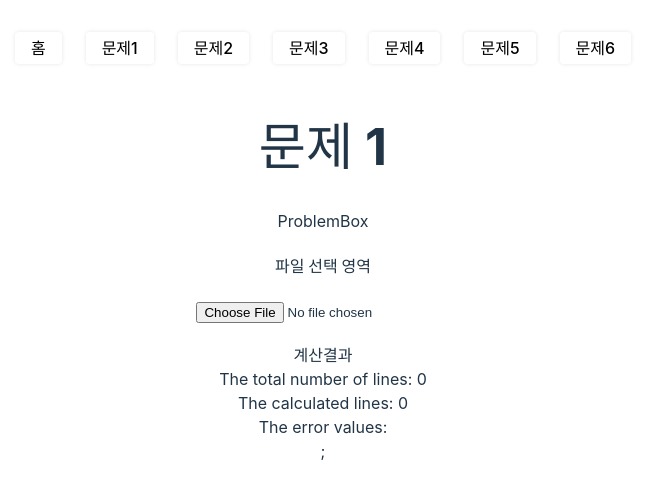
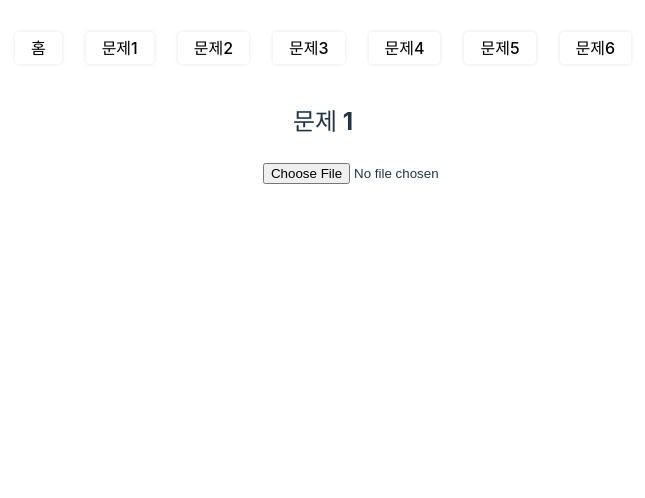
Before and after one commit to hinyc/brique, a React (Vite) app in the folder client/: page /problem1 in a window 1280 px wide. Shown: the top 498 px of the page, without its empty margins (317-962 px from the left). Built offline with nearby package versions, Linux system fonts and the light colour scheme.

Commit message:
fix: 문제1 페이지 네이션 추가 및 디자인 수정

```diff
--- /dev/null
+++ b/client/src/pages/problem1/components/pagenation.tsx
@@ -0,0 +1,60 @@
+import styled from '@emotion/styled';
+import React, { useCallback, useEffect, useState } from 'react';
+
+interface PageNationProps {
+  size: number;
+  totalItems: number;
+  setRange: React.Dispatch<React.SetStateAction<{ start: number; end: number }>>;
+}
+
+export default function PageNation(props: PageNationProps) {
+  const [currentPage, setCurrentPage] = useState(1);
+  const pages = Array.from({ length: Math.ceil(props.totalItems / props.size) }, (_, i) => i + 1);
+
+  const pageChanger = useCallback((page: number) => {
+    props.setRange({
+      start: (page - 1) * props.size,
+      end: page * props.size,
+    });
+    // eslint-disable-next-line react-hooks/exhaustive-deps
+  }, []);
+
+  useEffect(() => {
+    pageChanger(currentPage);
+  }, [currentPage, pageChanger]);
+
+  return (
+    <PageNationStyle>
+      <div className="pages">
+        {pages.map((page) => (
+          <button key={page} onClick={() => setCurrentPage(page)}>
+            {page}
+          </button>
+        ))}
+      </div>
+      <span className="notification">*좌우 스크롤을 통해 페이지를 선택하세요.</span>
+    </PageNationStyle>
+  );
+}
+
+const PageNationStyle = styled.div`
+  max-width: 400px;
+  .pages {
+    padding: 10px 0;
+    display: flex;
+    overflow: auto;
+    button {
+      min-width: 20px;
+      width: 20px;
+      height: 30px;
+      align-items: center;
+      padding: 0;
+      margin: 0 4px;
+    }
+  }
+  .notification {
+    margin-top: 10px;
+    font-size: 12px;
+    color: gray;
+  }
+`;
--- /dev/null
+++ b/client/src/pages/problem1/components/viewer.tsx
@@ -0,0 +1,81 @@
+import { lineCalculator } from '../util';
+import styled from '@emotion/styled';
+
+interface ViewerProps {
+  range: { start: number; end: number };
+
+  csvData: string[][];
+}
+
+export const Viewer = (props: ViewerProps) => {
+  //render 최적화를 위해 10000개만 렌더링
+  return (
+    <ViewerStyle className="viewer">
+      <div className="group column">
+        <span>최대값</span>
+        <span>최솟값</span>
+        <span>합계</span>
+        <span>평균</span>
+        <span className="std">표준편차</span>
+        <span>중간값</span>
+      </div>
+
+      <div className="list">
+        {props.csvData.slice(props.range.start, props.range.end).map((data, index) => {
+          {
+            /* {props.csvData.map((data, index) => { */
+          }
+          const calc = lineCalculator(data);
+
+          if (calc.error) {
+            return;
+          }
+
+          return (
+            <div key={index} className="group">
+              <span>{calc.min}</span>
+              <span>{calc.max}</span>
+              <span>{calc.sum}</span>
+              <span>{calc.avg}</span>
+              <span className="std">{calc.std}</span>
+              <span>{calc.median}</span>
+            </div>
+          );
+        })}
+      </div>
+    </ViewerStyle>
+  );
+};
+
+export const ViewerStyle = styled.div`
+  margin-top: 20px;
+  padding: 16px;
+  max-height: calc(100vh - 450px);
+  border-radius: 8px;
+  box-shadow: 0 0 10px 0 rgba(0, 0, 0, 0.1);
+  /* max-height: 200px; */
+  .list {
+    background-color: red;
+    overflow: auto;
+    max-height: calc(100vh - 500px);
+  }
+  .group {
+    width: 100%;
+    display: flex;
+
+    width: 100%;
+    justify-content: space-around;
+    span {
+      display: block;
+      width: 60px;
+      background-color: white;
+      &.std {
+        width: 200px;
+      }
+    }
+
+    &.column {
+      border-bottom: 1px solid lightgray;
+    }
+  }
+`;
--- a/client/src/pages/problem1/index.tsx
+++ b/client/src/pages/problem1/index.tsx
@@ -1,14 +1,19 @@
 import { useEffect, useState } from 'react';
-import ProblemBox from '../../components/ProblemBox';
+// import ProblemBox from '../../components/ProblemBox';
 import styled from '@emotion/styled';
-
-import Viewer from './viewer';
+import { Viewer } from './components/viewer';
+import { lineCalculator } from './util';
+import PageNation from './components/pagenation';
 
 export default function Problem1() {
-  const [csvData, setCsvData] = useState<string[]>([]);
+  const [csvData, setCsvData] = useState<string[][]>([]);
+  const [errorValues, setErrorValues] = useState<string[]>([]);
+  const [calculatedLines, setCalculatedLines] = useState(0);
+  const [range, setRange] = useState({ start: 0, end: 100 });
   // const [isLoading, setIsLoading] = useState(false);
   // const [calculatedLine, setCalculatedLine] = useState(0);
   //csv데이터 확인
+
   const _onChange = async (e: React.ChangeEvent<HTMLInputElement>) => {
     const file = e.target.files?.[0];
     // setIsLoading(true);
@@ -26,37 +31,70 @@ export default function Problem1() {
 
     //비교적 간결하게 csv 데이터 확인이 가능함
     const data = await file.text();
-    const result = data.split('\r\n');
-    console.log('onchange');
-    setCsvData(result);
-    // setCalculatedLine(result.length);
+    const result = data.split('\r\n').map((item) => {
+      return item.split(',');
+    });
+
+    //첫번째 배열은 데이터가 아니라 제외
+    //마지막 배열은 공백이라 제외
+    setCsvData(result.slice(1, -1));
   };
 
   useEffect(() => {
-    // setIsLoading(false);
-    console.log('endEffect');
+    const errorValues: string[] = [];
+    let calculatedLine = csvData.length;
+
+    csvData.forEach((data) => {
+      const calc = lineCalculator(data);
+
+      if (calc.error) {
+        errorValues.push(...calc.error);
+        calculatedLine--;
+      }
+    });
+
+    setErrorValues(errorValues);
+    setCalculatedLines(calculatedLine);
   }, [csvData]);
+
   return (
     <>
       <Problem1Style>
-        <h1>문제 1</h1>
-        <ProblemBox />
+        <h2>문제 1</h2>
+        {/* <ProblemBox /> */}
 
         <div className="selectFile">
-          <h4>파일 선택 영역</h4>
           <input type="file" onChange={_onChange} />
         </div>
 
-        <Viewer csvData={csvData} />
+        {csvData.length > 0 && (
+          <>
+            <Viewer csvData={csvData} range={range} />
 
-        <div className="calculate">
-          계산결과
-          <div>The total number of lines: {csvData.length}</div>
-          <div>The calculated lines: {0}</div>
-          <div>The error values:</div>
-        </div>
+            <PageNation //
+              size={10000}
+              setRange={setRange}
+              totalItems={csvData.length}
+            />
+
+            <div className="calculate">
+              <h3>계산결과</h3>
+              <div>
+                <div className="items">
+                  <span>The total number of lines:</span>
+                  <span>The number of lines calculated:</span>
+                  <span>The number of error lines: </span>
+                </div>
+                <div className="values">
+                  <span> {csvData.length.toLocaleString()}</span>
+                  <span> {calculatedLines.toLocaleString()}</span>
+                  <span>{errorValues}</span>
+                </div>
+              </div>
+            </div>
+          </>
+        )}
       </Problem1Style>
-      ;
     </>
   );
 }
@@ -64,6 +102,42 @@ export default function Problem1() {
 const Problem1Style = styled.div`
   display: flex;
   flex-direction: column;
+  align-items: center;
   .selectFile {
+    width: 120px;
+    input {
+      margin: auto;
+    }
+  }
+  .calculate {
+    border-top: 2px dashed lightgray;
+    margin-top: 20px;
+    div {
+      margin: 0 auto;
+      width: 400px;
+      display: flex;
+      align-items: flex-start;
+      justify-content: space-around;
+      .items,
+      .values {
+        display: flex;
+        flex-direction: column;
+      }
+
+      .items {
+        align-items: flex-end;
+      }
+
+      .values {
+        margin-left: 8px;
+        align-items: flex-start;
+        span {
+          :last-of-type {
+            font-weight: 700;
+            color: #284da7;
+          }
+        }
+      }
+    }
   }
 `;
--- a/client/src/pages/problem1/util.ts
+++ b/client/src/pages/problem1/util.ts
@@ -1,4 +1,4 @@
-export const lineCalculator = (data: string) => {
+export const lineCalculator = (data: string[]) => {
   //최소값
   //최대값
   //합계
@@ -9,12 +9,12 @@ export const lineCalculator = (data: string) => {
   //틀린 값 배열
   const error: string[] = [];
 
-  const line: number[] = data.split(',').map((item) => {
+  const line: number[] = data.map((item) => {
     //Number이 NaN을 전체 함수를 종료함
     const number = Number(item);
 
     if (isNaN(number)) {
-      error.push(item);
+      error.push(item.replace(/"/g, ''));
       return NaN;
     }
 
--- a/client/src/pages/problem1/viewer.tsx
+++ /dev/null
@@ -1,56 +0,0 @@
-import styled from '@emotion/styled';
-import { lineCalculator } from './util';
-
-interface ViewerProps {
-  csvData: string[];
-}
-export default function Viewer(props: ViewerProps) {
-  return (
-    <ViewerStyle className="viewer">
-      {props.csvData.slice(0, 300).map((data, index) => {
-        // {csvData.map((data, index) => {
-        const calc = lineCalculator(data);
-
-        if (calc.error) {
-          console.log('error', index, calc.error);
-          return;
-        }
-
-        return (
-          <div key={index} className="group">
-            test
-            <span>{calc.min}</span>
-            <span>{calc.max}</span>
-            <span>{calc.sum}</span>
-            <span>{calc.avg}</span>
-            <span className="std">{calc.std}</span>
-            <span>{calc.median}</span>
-          </div>
-        );
-      })}
-    </ViewerStyle>
-  );
-}
-
-const ViewerStyle = styled.div`
-  margin-top: 20px;
-  background-color: pink;
-
-  max-height: calc(100vh - 400px);
-  /* max-height: 200px; */
-  overflow: auto;
-  .group {
-    width: 100%;
-    display: flex;
-    width: 100%;
-    justify-content: space-around;
-    span {
-      display: block;
-      width: 60px;
-      background-color: white;
-      &.std {
-        width: 200px;
-      }
-    }
-  }
-`;
```
